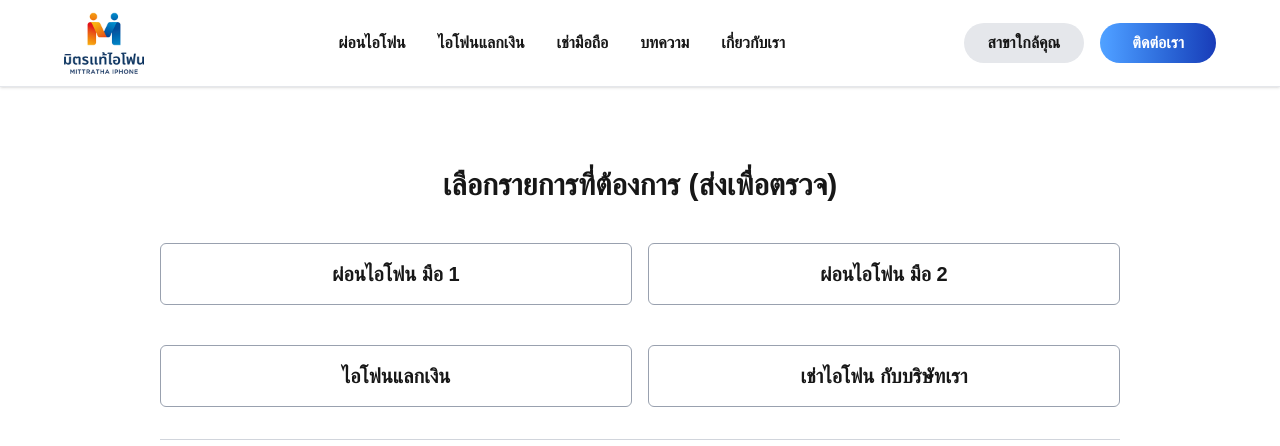
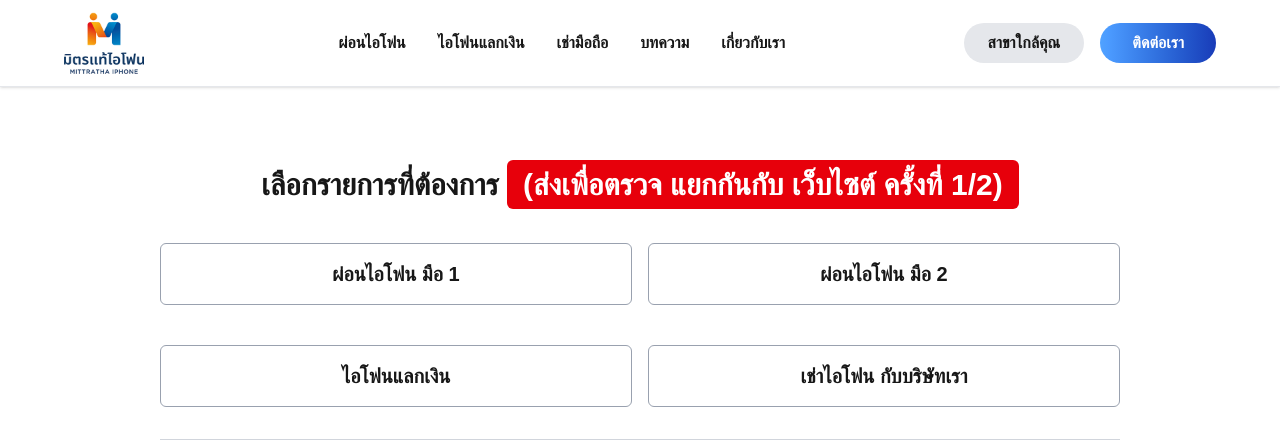
Before and after one commit to devsriwararak/app-next-wordpress-mobile, a Next.js app: page / in a window 1280 px wide. Shown: the top 446 px of the page. Built offline with nearby package versions, Linux system fonts and the light colour scheme.

Commit message:
add text

```diff
--- a/src/app/components/Home.tsx
+++ b/src/app/components/Home.tsx
@@ -10,7 +10,7 @@ const PageHome = () => {
 
     return (
         <div className=''>
-            <h1 className='text-3xl font-extrabold text-center mt-20 ' >เลือกรายการที่ต้องการ (ส่งเพื่อตรวจ)</h1>
+            <h1 className='text-3xl font-extrabold text-center mt-20 ' >เลือกรายการที่ต้องการ  <span className='bg-red-600 text-white px-4 py-2 rounded-md'>(ส่งเพื่อตรวจ แยกกันกับ เว็บไซต์ ครั้งที่ 1/2)</span></h1>
 
             <div className='flex flex-row gap-3 md:gap-4 items-center justify-center mt-10 mx-4 md:mx-40 text-base '>
                 <div className={`w-full border border-gray-400 rounded-md px-4 py-4  cursor-pointer hover:bg-gray-200 ${selectPage === 1 ? "bg-gray-300" : ""}`} onClick={() => setSelectPage(1)}>
--- a/src/app/components/pages/Page4.tsx
+++ b/src/app/components/pages/Page4.tsx
@@ -56,6 +56,7 @@ const Page4 = () => {
     },[select1])
 
     if (loading) return <div>โหลดข้อมูล ...... </div>;
+
     return (
         <div>
 
```
